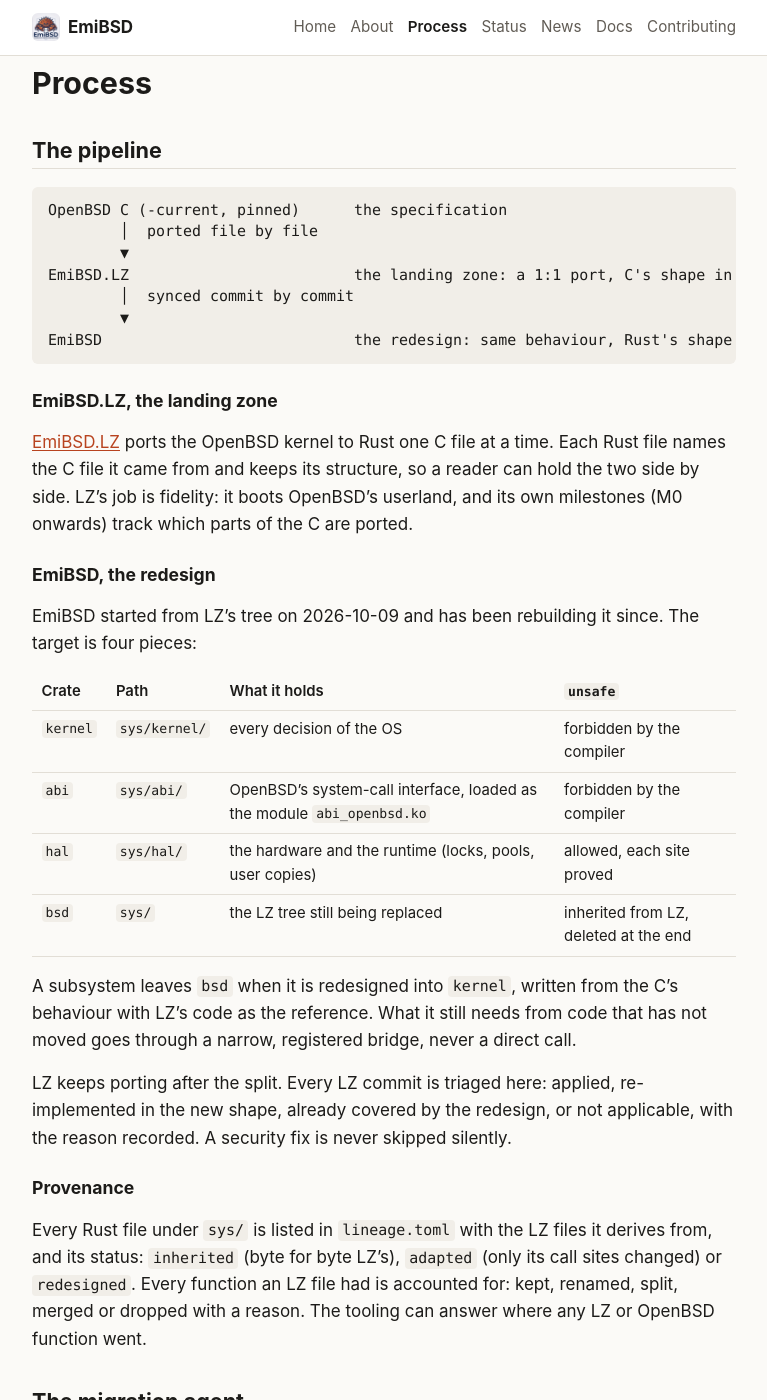
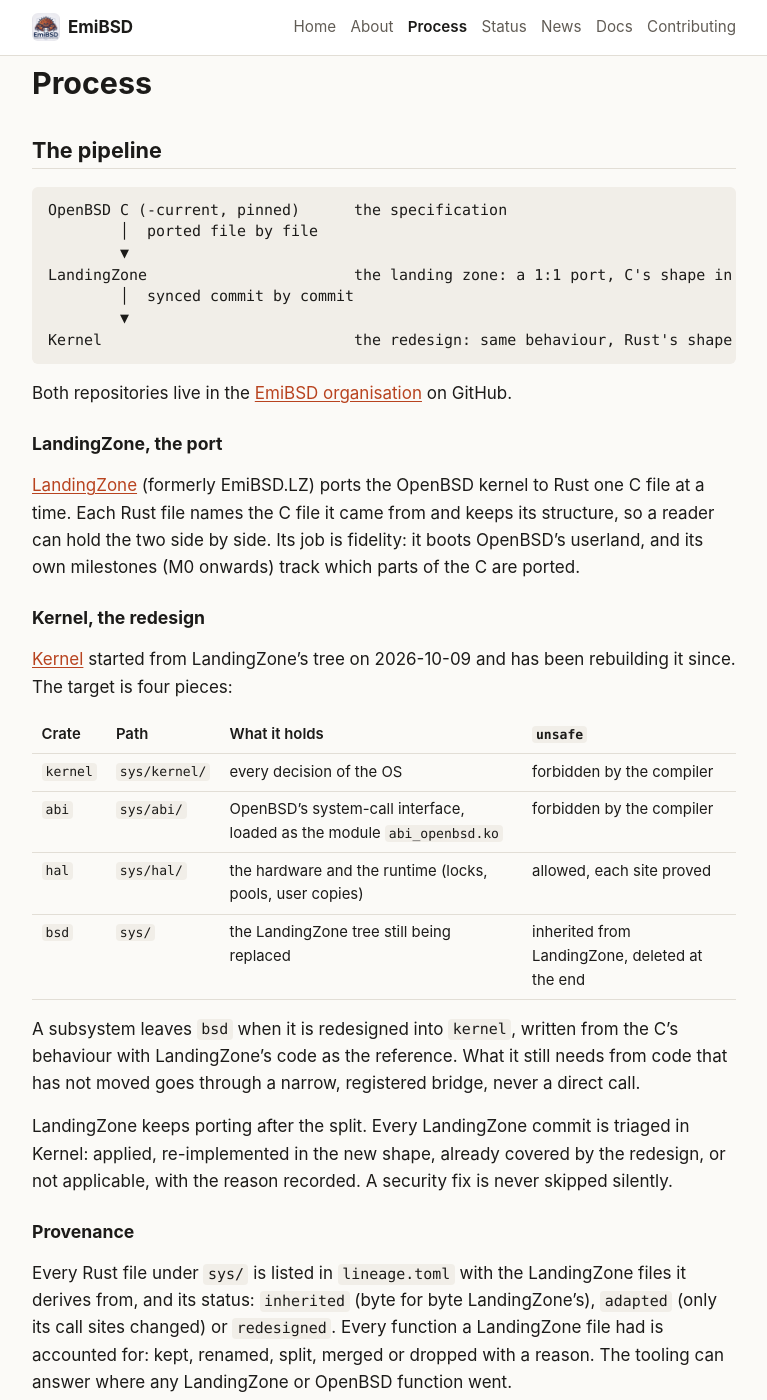
Before and after one commit to EmiBSD/Portal, a Jekyll site: the page built from process.md, in a window 1280 px wide and 1400 px high. Shown: the whole window, without its empty margins (256-1023 px from the left). Built offline with Jekyll 4.4.1, drawn with Linux system fonts in a browser that asks for light colours; some of the changed text lies outside the part shown.

Commit message:
site: Kernel and LandingZone by name; status at 6dbe7654
The repositories are named for what they hold (the user's decision of 2026-10-22): EmiBSD.LZ is
LandingZone, the native system is Kernel. The pages say so, with "formerly EmiBSD.LZ" once
where a reader may meet the old name; Docs clones into Kernel/.

Status at Kernel 6dbe7654 (cargo xtask unsafe-report): kernel 66 files, 0 unsafe; abi 4, 0;
hal 124, 140; bsd 1,063, 9,765; 44 of 331 system-call entries native. N4.5a (the scheduler in
kernel, the context switch in hal) moves to done; tty and clocks/sysctl are N4.6 and N4.7.

Contributing follows Kernel's CONTRIBUTING.md and SECURITY.md: no external pull requests for
now, vulnerabilities reported privately, port problems to LandingZone's issues. The README
describes the Actions workflow that publishes the site. A news entry records the move to the
EmiBSD organisation.

Co-Authored-By: Claude Opus 5.5 <noreply@anthropic.com>

````diff
--- a/process.md
+++ b/process.md
@@ -1,6 +1,6 @@
 ---
 title: Process
-description: The EmiBSD pipeline - EmiBSD.LZ as the 1:1 landing zone, EmiBSD as the redesigned system, the migration agents, and how the work to optimise is chosen.
+description: The EmiBSD pipeline - LandingZone as the 1:1 port, Kernel as the redesigned system, the migration agents, and how the work to optimise is chosen.
 ---
 # Process
 
@@ -10,22 +10,24 @@ description: The EmiBSD pipeline - EmiBSD.LZ as the 1:1 landing zone, EmiBSD as
 OpenBSD C (-current, pinned)      the specification
         │  ported file by file
         ▼
-EmiBSD.LZ                         the landing zone: a 1:1 port, C's shape in Rust
+LandingZone                       the landing zone: a 1:1 port, C's shape in Rust
         │  synced commit by commit
         ▼
-EmiBSD                            the redesign: same behaviour, Rust's shape inside
+Kernel                            the redesign: same behaviour, Rust's shape inside
 ```
 
-### EmiBSD.LZ, the landing zone
+Both repositories live in the [EmiBSD organisation](https://github.com/EmiBSD) on GitHub.
 
-[EmiBSD.LZ]({{ site.repo_lz }}) ports the OpenBSD kernel to Rust one C file at a time. Each Rust
+### LandingZone, the port
+
+[LandingZone]({{ site.repo_lz }}) (formerly EmiBSD.LZ) ports the OpenBSD kernel to Rust one C file at a time. Each Rust
 file names the C file it came from and keeps its structure, so a reader can hold the two side by
-side. LZ's job is fidelity: it boots OpenBSD's userland, and its own milestones (M0 onwards)
+side. Its job is fidelity: it boots OpenBSD's userland, and its own milestones (M0 onwards)
 track which parts of the C are ported.
 
-### EmiBSD, the redesign
+### Kernel, the redesign
 
-EmiBSD started from LZ's tree on 2026-10-09 and has been rebuilding it since. The target is
+[Kernel]({{ site.repo }}) started from LandingZone's tree on 2026-10-09 and has been rebuilding it since. The target is
 four pieces:
 
 | Crate | Path | What it holds | `unsafe` |
@@ -33,22 +35,22 @@ four pieces:
 | `kernel` | `sys/kernel/` | every decision of the OS | forbidden by the compiler |
 | `abi` | `sys/abi/` | OpenBSD's system-call interface, loaded as the module `abi_openbsd.ko` | forbidden by the compiler |
 | `hal` | `sys/hal/` | the hardware and the runtime (locks, pools, user copies) | allowed, each site proved |
-| `bsd` | `sys/` | the LZ tree still being replaced | inherited from LZ, deleted at the end |
+| `bsd` | `sys/` | the LandingZone tree still being replaced | inherited from LandingZone, deleted at the end |
 
 A subsystem leaves `bsd` when it is redesigned into `kernel`, written from the C's behaviour with
-LZ's code as the reference. What it still needs from code that has not moved goes through a
+LandingZone's code as the reference. What it still needs from code that has not moved goes through a
 narrow, registered bridge, never a direct call.
 
-LZ keeps porting after the split. Every LZ commit is triaged here: applied, re-implemented in
+LandingZone keeps porting after the split. Every LandingZone commit is triaged in Kernel: applied, re-implemented in
 the new shape, already covered by the redesign, or not applicable, with the reason recorded.
 A security fix is never skipped silently.
 
 ### Provenance
 
-Every Rust file under `sys/` is listed in `lineage.toml` with the LZ files it derives from, and
-its status: `inherited` (byte for byte LZ's), `adapted` (only its call sites changed) or
-`redesigned`. Every function an LZ file had is accounted for: kept, renamed, split, merged or
-dropped with a reason. The tooling can answer where any LZ or OpenBSD function went.
+Every Rust file under `sys/` is listed in `lineage.toml` with the LandingZone files it derives from, and
+its status: `inherited` (byte for byte LandingZone's), `adapted` (only its call sites changed) or
+`redesigned`. Every function a LandingZone file had is accounted for: kept, renamed, split, merged or
+dropped with a reason. The tooling can answer where any LandingZone or OpenBSD function went.
 
 ## The migration agent
 
@@ -76,7 +78,7 @@ as short notes, committed with the tree, so the next agent starts from them.
   devices, and the security subsystems (pf, IPsec, WireGuard, pledge, unveil, exec) last, with
   extra review. See [Status]({{ '/status/' | relative_url }}).
 - **One module at a time.** The unit of work is one module of one subsystem. Before a line is
-  written, the LZ module and the C behind it are read completely.
+  written, the LandingZone module and the C behind it are read completely.
 - **Safety first.** The first measure of progress is `unsafe` removed from the kernel, counted
   by a tool and capped by budgets that only the maintainer can raise.
 - **Performance only when measured.** On a hot path (the page fault, fork, exec, mmap, the
````
Also changed, not shown: about.md (+4 -4 lines), contributing.md (+23 -11 lines), docs-site.md (+6 -6 lines), news/_posts/2026-10-22-a-new-site.md (+2 -2 lines), news/_posts/2026-10-22-the-emibsd-organisation.md (added, +19 -0 lines), status.md (+21 -19 lines), README.md.
